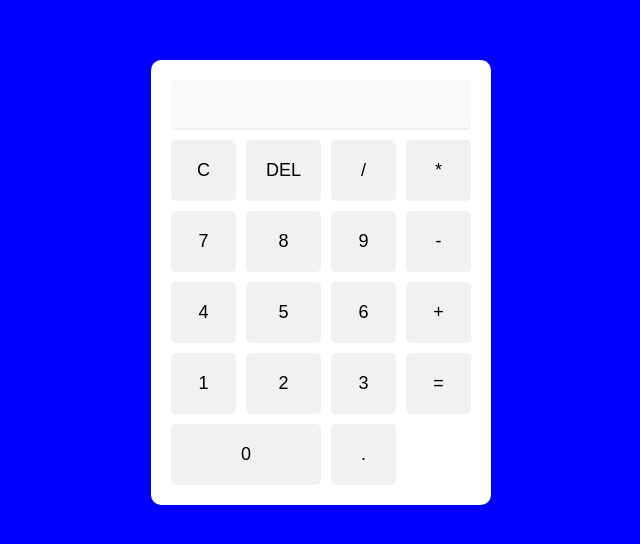
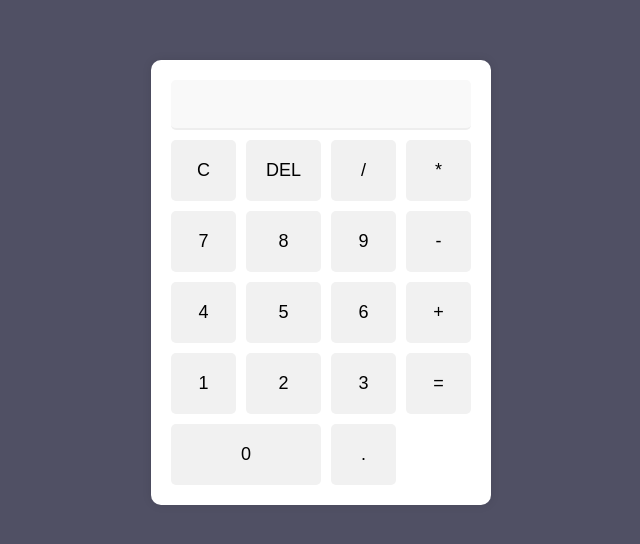
Before and after one commit to AbhijeetYadav09/Calc_Js, a plain HTML site: page calculator/index.html in a window 1280 px wide. Shown: the part 126-670 px from the top of the page, without its empty margins (319-959 px from the left). Drawn offline with Linux system fonts and the light colour scheme.

Commit message:
Update style.css

```diff
--- a/calculator/style.css
+++ b/calculator/style.css
@@ -3,7 +3,7 @@
     justify-content: center;
     align-items: center;
     height: 100vh;
-    background-color: blue;
+    background-color: rgb(80, 80, 100);
     font-family: 'Arial', sans-serif;
 }
 
```
